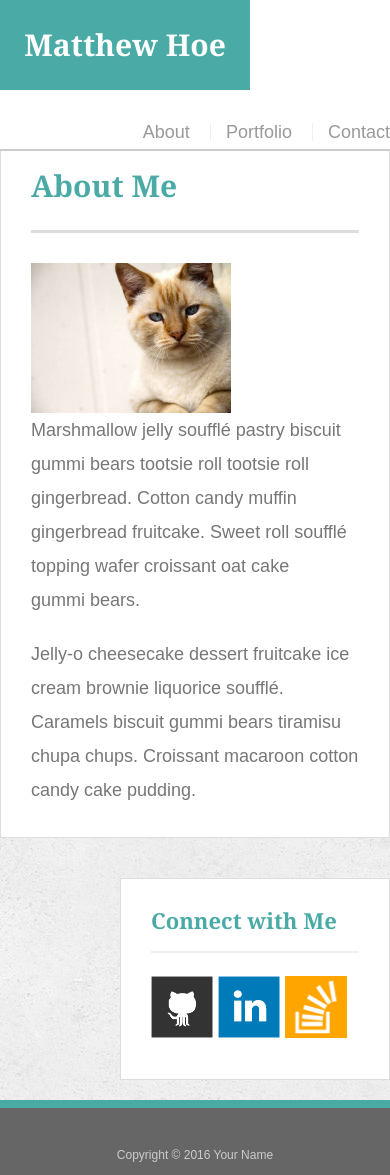
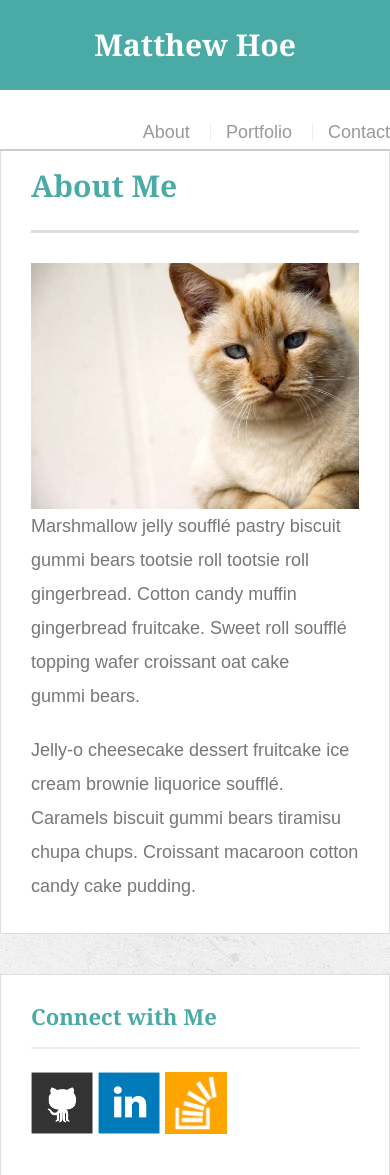
Before and after one commit to metaversedance/Responsive-Portfolio, a plain HTML site: page index.html in a window 390 px wide. Shown: the top 1175 px of the page. Drawn offline with Linux system fonts and the light colour scheme.

Commit message:
add media queries to styles

```diff
--- a/assets/css/style.css
+++ b/assets/css/style.css
@@ -237,12 +237,35 @@ input[type=submit] {
   background: #4aaaa5;
   border: 0 none;
 }
-@media only screen and (max-width: 980px) {
 
-}
 @media only screen and (max-width: 768px) {
+    .sidebar {
+      float: left;
+      max-width: 100%;
+    }
+    .auth-image {
+      width: 50%;
+    }
 
 }
 @media only screen and (max-width:640px) {
+  .sidebar {
+    float: left;
+    max-width: 100%;
+  }
+  .main-section{
+    max-width: 100%;
+  }
+  .auth-image {
+    width: 100%;
+  }
+  #logo {
+    width: 100%;
+  }
+  /* question: how do I center this? */
+  #masthead {
+    position: absolute;
+    width: 100%;
+  }
 
 }
--- a/index.html
+++ b/index.html
@@ -3,7 +3,9 @@
 
 <head>
   <meta charset="UTF-8">
-  <title>About | Your Name</title>
+  <meta name="viewport" content="width=device-width, initial-scale=1.0">
+
+  <title>About | Matthew Hoe</title>
   <link rel="stylesheet" type="text/css" href="assets/css/reset.css">
   <link rel="stylesheet" type="text/css" href="assets/css/style.css">
 </head>
```
Also changed, not shown: contact.html (+3 -2 lines), portfolio.html (+3 -2 lines).
